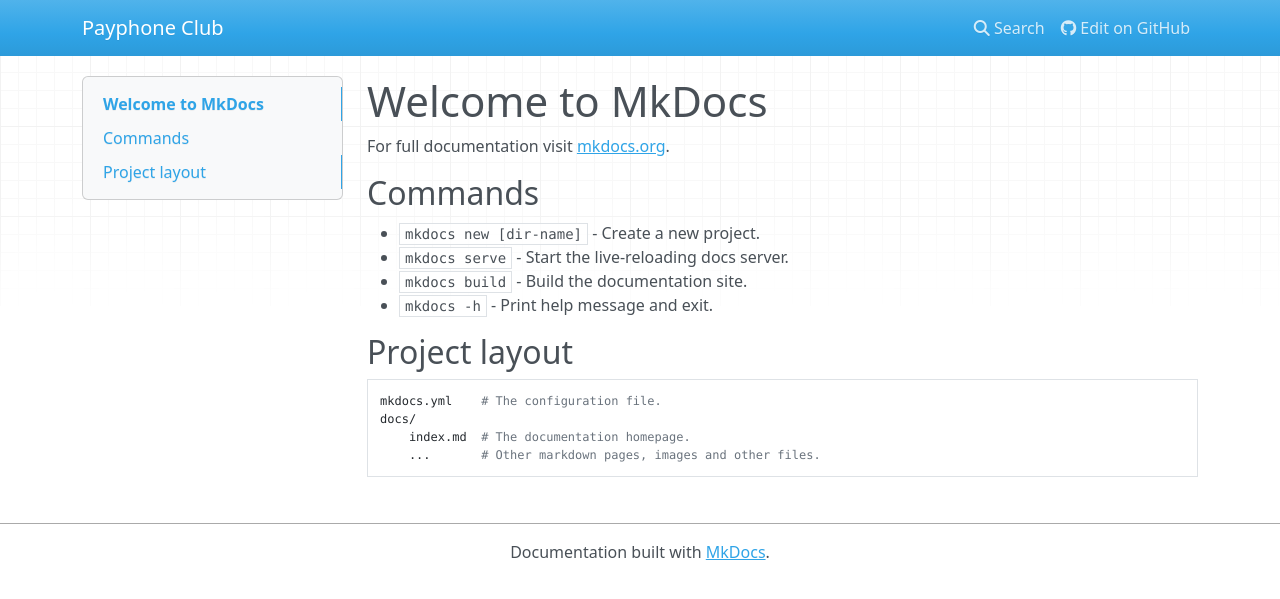
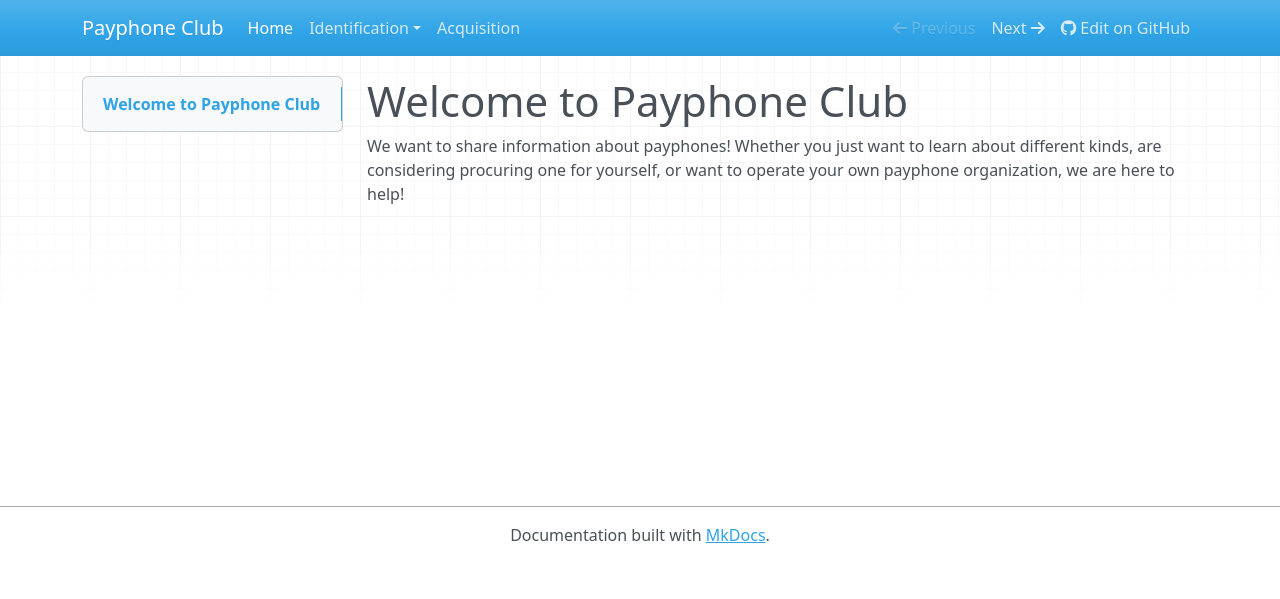
Before and after one commit to payphone-club/payphone-club.github.io, an MkDocs documentation site: the page built from docs/index.md, in a window 1280 px wide. Shown: the top 599 px of the page. Built offline with MkDocs 1.6.1, drawn with Linux system fonts in a browser that asks for light colours; nearby versions of some CDN libraries.

Commit message:
Adds some more pages, updates readme, adds image caption plugin

```diff
--- a/docs/index.md
+++ b/docs/index.md
@@ -1,17 +1,3 @@
-# Welcome to MkDocs
+# Welcome to Payphone Club
 
-For full documentation visit [mkdocs.org](https://www.mkdocs.org).
-
-## Commands
-
-* `mkdocs new [dir-name]` - Create a new project.
-* `mkdocs serve` - Start the live-reloading docs server.
-* `mkdocs build` - Build the documentation site.
-* `mkdocs -h` - Print help message and exit.
-
-## Project layout
-
-    mkdocs.yml    # The configuration file.
-    docs/
-        index.md  # The documentation homepage.
-        ...       # Other markdown pages, images and other files.
+We want to share information about payphones! Whether you just want to learn about different kinds, are considering procuring one for yourself, or want to operate your own payphone organization, we are here to help!
--- a/mkdocs.yml
+++ b/mkdocs.yml
@@ -5,3 +5,11 @@
 
 nav:
   - Home: index.md
+  - Identification:
+    - Identification: identification/README.md
+    - 3-Slot: identification/3-slot-payphones.md
+    - Single-Slot: identification/single-slot-payphones.md
+  - Acquisition: acquisition/README.md
+
+plugins:
+  - mkdocs-image-captions
```
Also changed, not shown: README.md (+32 -0 lines), docs/acquisition/README.md (added, +11 -0 lines), docs/acquisition/opening-a-payphone.md (added, +5 -0 lines), docs/identification/3-slot-payphones.md (added, +4 -0 lines), docs/identification/README.md (added, +17 -0 lines), docs/identification/single-slot-payphones.md (added, +14 -0 lines), 1 other file.
